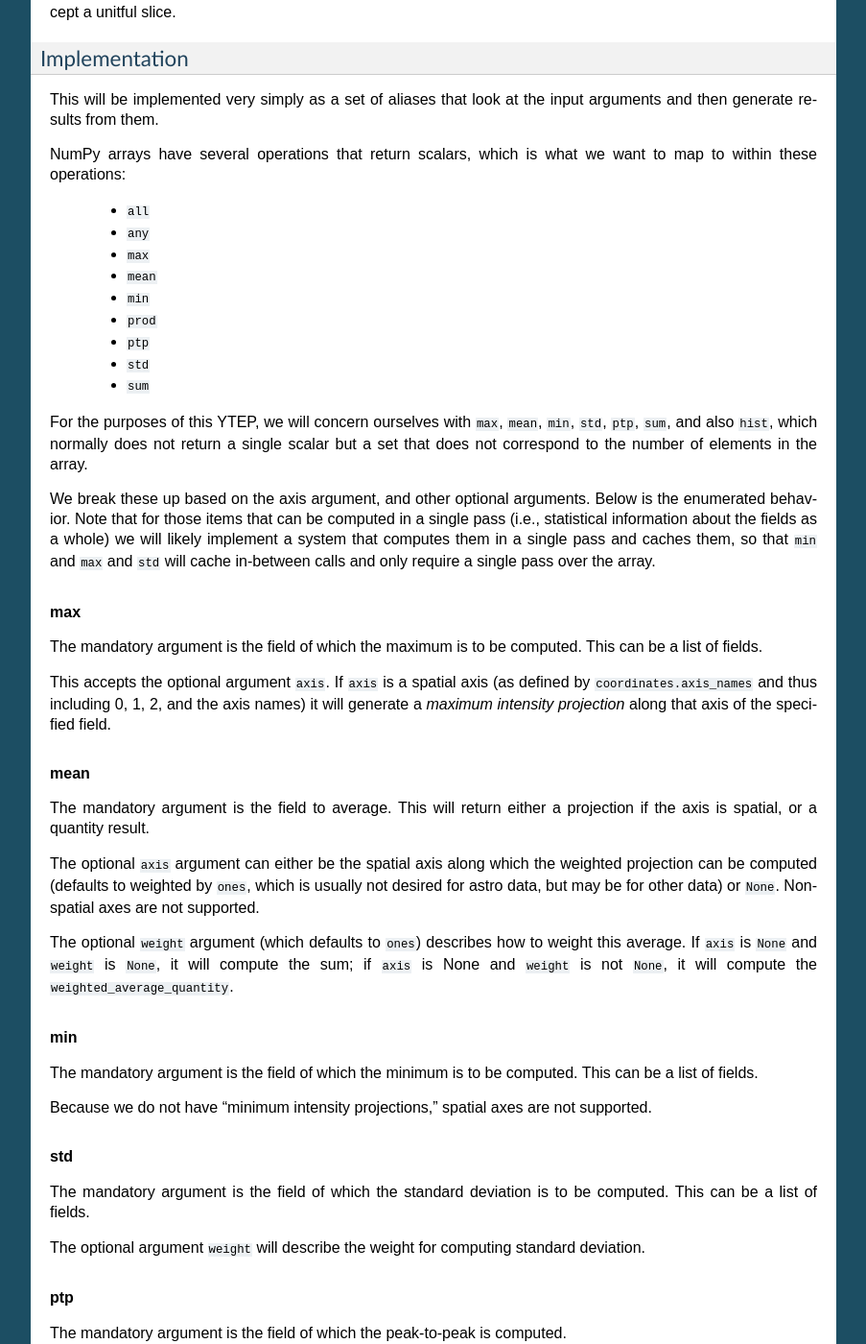
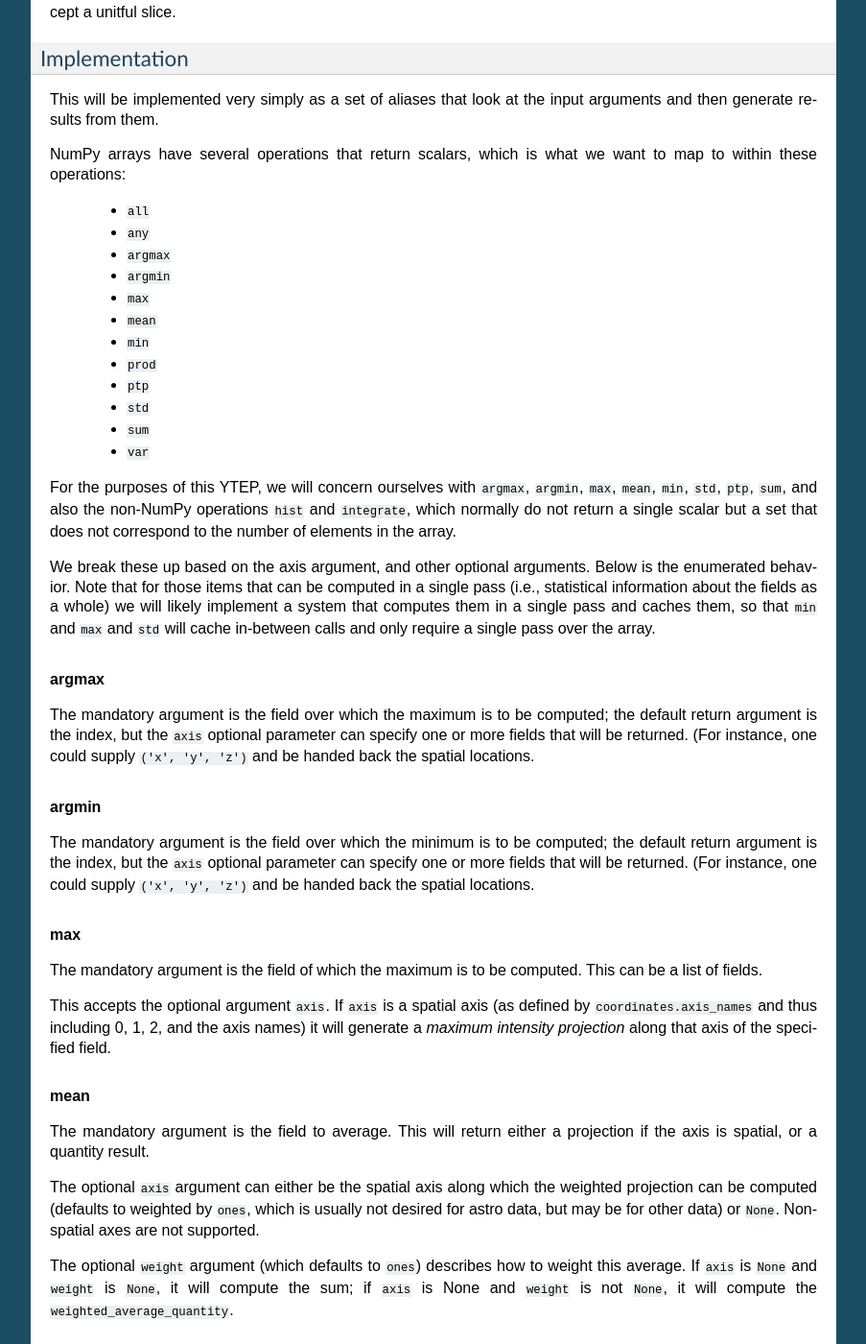
Before and after one commit to yt-project/ytep, a Sphinx documentation site: the page built from source/YTEPs/YTEP-0026.rst, in a window 1280 px wide and 1400 px high, scrolled down 1001 px. Shown: the whole window at 96% size, without its empty margins (198-1101 px from the left). Built offline with Sphinx 7.4.7, drawn with Linux system fonts in a browser that asks for light colours; formulas are drawn with MathJax 3; some of the changed text lies outside the part shown.

Commit message:
Making a few changes, adding some ideas.

```diff
--- a/source/YTEPs/YTEP-0026.rst
+++ b/source/YTEPs/YTEP-0026.rst
@@ -67,6 +67,8 @@
 
   * ``all``
   * ``any``
+  * ``argmax``
+  * ``argmin``
   * ``max``
   * ``mean``
   * ``min``
@@ -74,11 +76,13 @@
   * ``ptp``
   * ``std``
   * ``sum``
+  * ``var``
 
-For the purposes of this YTEP, we will concern ourselves with ``max``,
-``mean``, ``min``, ``std``, ``ptp``, ``sum``, and also ``hist``, which normally
-does not return a single scalar but a set that does not correspond to the
-number of elements in the array.
+For the purposes of this YTEP, we will concern ourselves with ``argmax``,
+``argmin``, ``max``, ``mean``, ``min``, ``std``, ``ptp``, ``sum``, and also the
+non-NumPy operations ``hist`` and ``integrate``, which normally do not return a
+single scalar but a set that does not correspond to the number of elements in
+the array.
 
 We break these up based on the axis argument, and other optional arguments.
 Below is the enumerated behavior.  Note that for those items that can be
@@ -86,6 +90,20 @@
 whole) we will likely implement a system that computes them in a single pass
 and caches them, so that ``min`` and ``max`` and ``std`` will cache in-between
 calls and only require a single pass over the array.
+
+.. rubric:: argmax
+
+The mandatory argument is the field over which the maximum is to be computed;
+the default return argument is the index, but the ``axis`` optional parameter
+can specify one or more fields that will be returned.  (For instance, one could
+supply ``('x', 'y', 'z')`` and be handed back the spatial locations.
+
+.. rubric:: argmin
+
+The mandatory argument is the field over which the minimum is to be computed;
+the default return argument is the index, but the ``axis`` optional parameter
+can specify one or more fields that will be returned.  (For instance, one could
+supply ``('x', 'y', 'z')`` and be handed back the spatial locations.
 
 .. rubric:: max
 
@@ -138,8 +156,17 @@
 
 The ``axis`` argument, if spatial, will be the axis along which the projection
 will be taken.  This must either be ``None`` or a spatial axis.  The weighting
-will be ``None``, and thus it will be the line integral.  (Note that this still
-includes a ``dl`` term.)
+will be ``None``, and thus it will be the line integral.  (Note that this will
+*not* includes a ``dl`` term, as it will be using the ``sum`` method.)
+
+.. rubric:: integrate
+
+The mandatory ``field`` argument is the field to integrate; if ``axis`` is
+one of the coordinate axes, the return value will be a projection.  This will
+be using the standard projection method, which includes ``dl``.
+
+If the ``axis`` argument is not a spatial dimension, maybe it could return a
+profile of some type?  I'm not sure.
 
 .. rubric:: hist
 
@@ -172,7 +199,10 @@
 The ``plot`` operation will only be implemented on things that have obvious
 plotting candidates -- slices, projections, profiles.  This will default to
 creating the necessary ``PlotWindow`` or related class, and will try to choose
-sane defaults for it.  For instance, this could wrap ``to_pw``.
+sane defaults for it.  For instance, this could wrap ``to_pw``.  In contrast to
+``to_pw``, this will also default to *native* plot coordinates, as we want this
+to match more closely the behavior that would be done by simply plotting the
+field.
 
 Examples
 ++++++++
```
